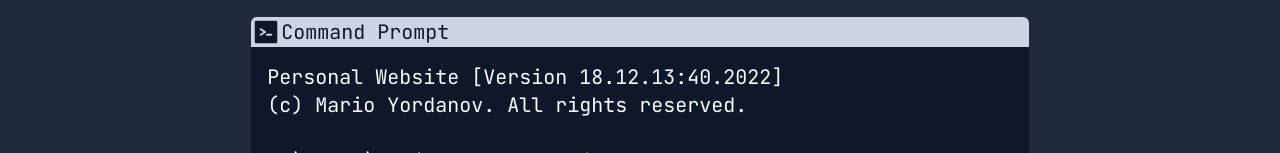
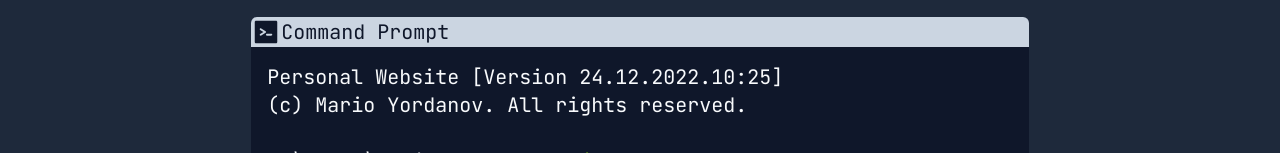
Before and after one commit to mariovyord/portfolio-v3, a Next.js app: page / in a window 1280 px wide. Shown: the part 171-324 px from the top of the page. Built offline with nearby package versions, Linux system fonts and the light colour scheme.

Commit message:
change version

```diff
--- a/components/hero/focus-list/focus-list.tsx
+++ b/components/hero/focus-list/focus-list.tsx
@@ -24,7 +24,7 @@ const FocusList = () => {
             </div>
             <div className='p-4'>
                 <div>
-                    <p>Personal Website [Version 18.12.13:40.2022]</p>
+                    <p>Personal Website [Version 24.12.2022.10:25]</p>
                     <p>(c) Mario Yordanov. All rights reserved.</p>
                 </div>
                 <br />
```
